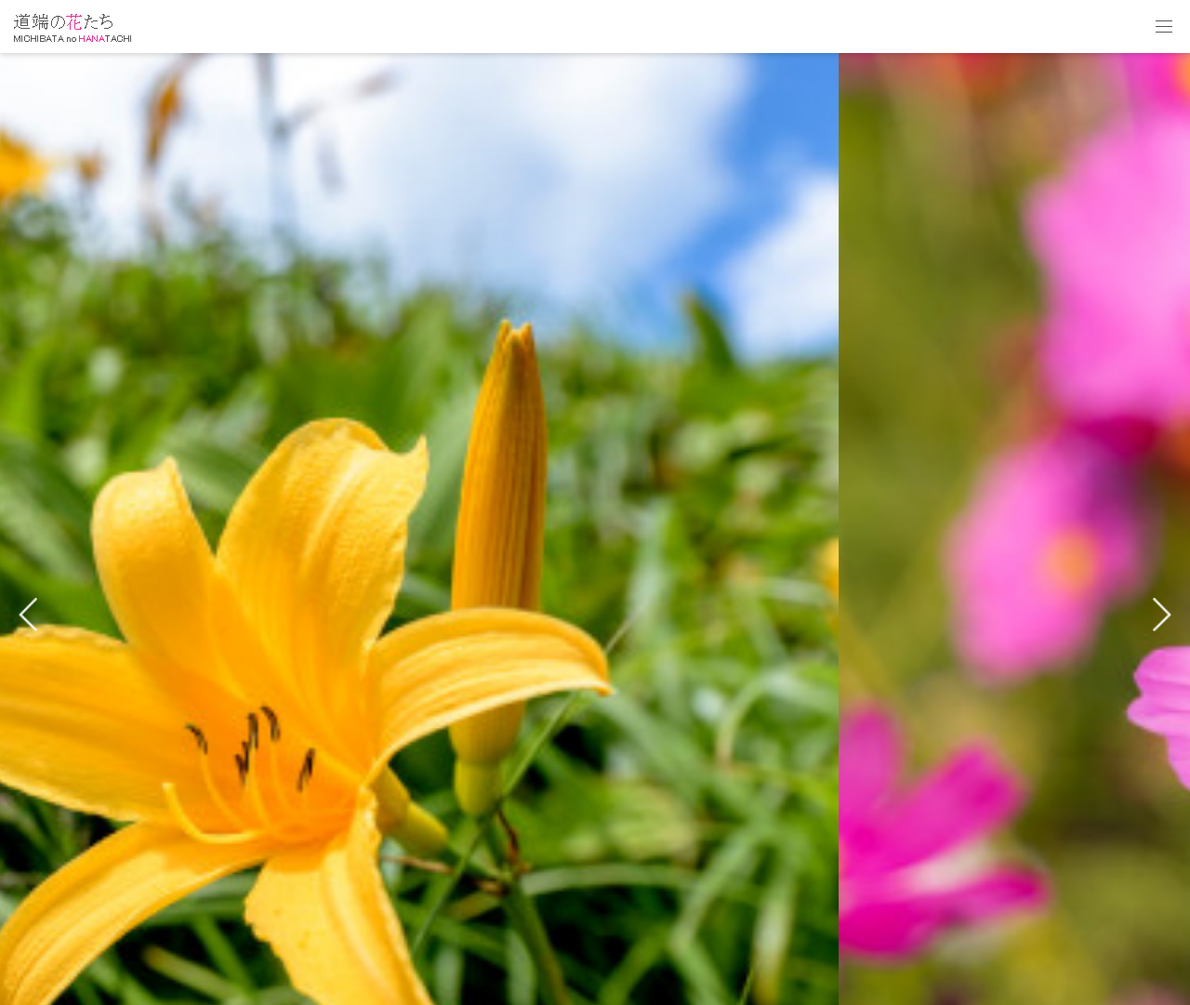
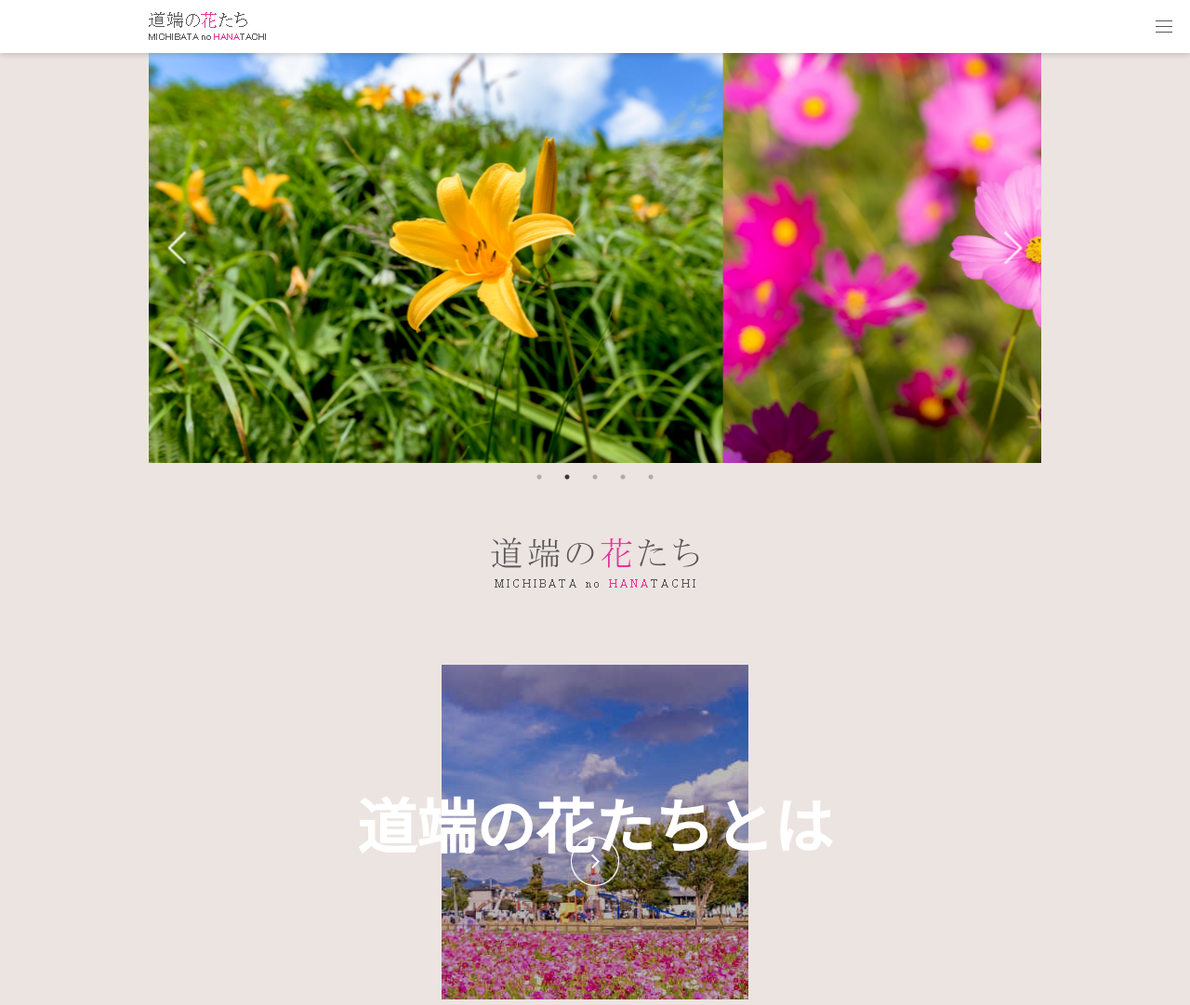
Before and after one commit to fujioka8700/Hanatachi, a website: page index.html in a window 1280 px wide. Shown: the top 1081 px of the page at 93% size. Drawn offline with nearby package versions, Linux system fonts and the light colour scheme.

Commit message:
PC用スライダー追加しました。 ハンバーガーメニュー、修正前です。

```diff
--- a/css/style.scss
+++ b/css/style.scss
@@ -1,4 +1,13 @@
 @import url('./reset_styles.css');
+$pcMaxWidth: 960px; //PC表示の最大幅
+$spBreakPoint: 768px; //スマホ、ブレイクポイント
+
+//PC表示メディアクエリ
+@mixin mq_pc($width: $spBreakPoint) {
+    @media only screen and (min-width: $width) {
+        @content;
+    }
+}
 
 /* ----- headerハンバーガーメニュー ----- */
 .header {
@@ -142,7 +151,14 @@
     z-index: 100;
 
     .header-inner {
+        // position: relative;
         margin: 15px;
+
+        @include mq_pc(){
+            max-width: 960px;
+            text-align: left;
+            margin: 13px auto;
+        }
 
         .hamburger {
             margin-right: 8px;
@@ -153,15 +169,37 @@
 
 /* ----- slider調整 ----- */
 .slider-inner {
+    position: relative;
     margin-top: 50px;
 }
 
 /* ----- slick-slider ----- */
+//slider画像、高さ固定
+// .slick-slide img {
+//     height: 30vw;
+//     max-height: 400px;
+//     min-height: 350px;
+//     max-width: 70%;
+//     height: 5vw;
+// }
+
 .slider {
     position: relative;
     margin: 0 auto;
     width: 100%;
     padding-left: 0;
+
+    //slideerにスマホ用、画像表示
+    .sp { display: block !important; }
+    .pc { display: none !important; }
+
+    @include mq_pc() {
+        //sliderにPC用、画像表示
+        .sp { display: none !important; }
+        .pc { display: block !important; }
+
+        max-width: 960px;
+    }
 }
 
 .slider img {
--- a/index.html
+++ b/index.html
@@ -37,11 +37,25 @@
         <section class="slider-section">
             <div class="slider-inner">
                 <ul class="slider">
-                    <li><img alt="黄色のユリ" src="images/sp_top-slider01.jpg" /></li>
-                    <li><img alt="ピンク色のコスモス" src="images/sp_top-slider02.jpg" /></li>
-                    <li><img alt="白色のタマスダレ" src="images/sp_top-slider03.jpg" /></li>
-                    <li><img alt="青色のスイレン" src="images/sp_top-slider04.jpg" /></li>
-                    <li><img alt="橙色のキバナセンニチコウ" src="images/sp_top-slider05.jpg" /></li>
+                    <li>
+                        <img class="sp" alt="黄色のユリ" src="images/sp_top-slider01.jpg" />
+                        <img class="pc" alt="黄色のユリ" src="images/pc_top-slider01.jpg" />
+                    </li>
+                    <li>
+                        <img class="sp" alt="ピンク色のコスモス" src="images/sp_top-slider02.jpg" />
+                        <img class="pc" alt="ピンク色のコスモス" src="images/pc_top-slider02.jpg" /></li>
+                    <li>
+                        <img class="sp" alt="白色のタマスダレ" src="images/sp_top-slider03.jpg" />
+                        <img class="pc" alt="白色のタマスダレ" src="images/pc_top-slider03.jpg" />
+                    </li>
+                    <li>
+                        <img class="sp" alt="青色のスイレン" src="images/sp_top-slider04.jpg" />
+                        <img class="pc" alt="青色のスイレン" src="images/pc_top-slider04.jpg" />
+                    </li>
+                    <li>
+                        <img class="sp" alt="橙色のキバナセンニチコウ" src="images/sp_top-slider05.jpg" />
+                        <img class="pc" alt="橙色のキバナセンニチコウ" src="images/pc_top-slider05.jpg" />
+                    </li>
                 </ul>
                 <script src="node_modules/jquery/dist/jquery.min.js"></script>
                 <script src="node_modules/slick-carousel/slick/slick.min.js"></script>
--- a/js/script.js
+++ b/js/script.js
@@ -23,6 +23,14 @@ $('.slider').slick({
     slidesToShow:1,
     slidesToScroll:1,
     arrows: true,
+    centerMode: true, //前後が見えるスライダー
+    centerPadding: '15%', //前後が見えるスライダー
     prevArrow:'<div class="prev"><img src="images/sp_top-slider-prevbutton.png"></div>',
     nextArrow:'<div class="next"><img src="images/sp_top-slider-nextbutton.png"></div>',
+    responsive: [{
+        breakpoint: 768,
+             settings: {
+                  centerMode: false,
+        }
+   }]
 });
```
Also changed, not shown: css/style.css, 1 other file.
